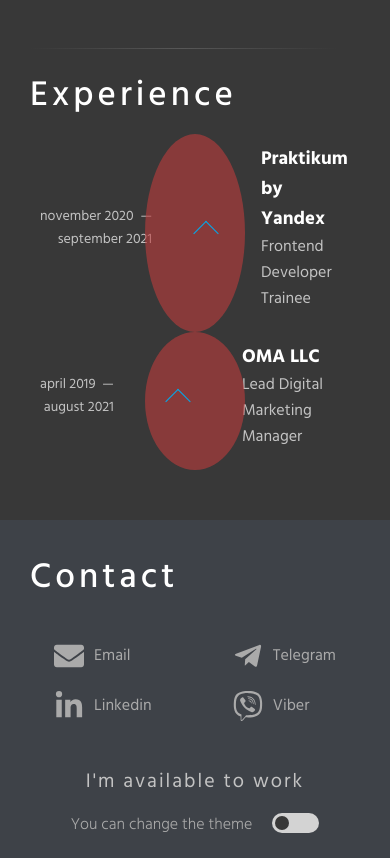
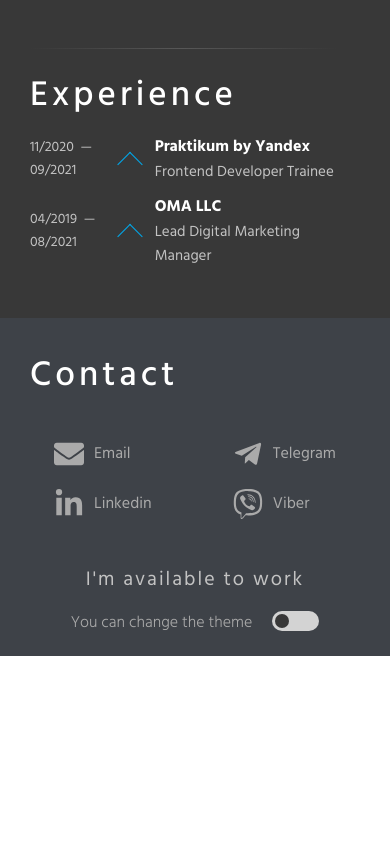
Before and after one commit to kseniya7991/Portfolio, a React (Create React App) app: page / in a window 390 px wide. Shown: the part 5120-5978 px from the top of the page. After the commit the page ends 5776 px from the top, so only its background shows below. Built offline with nearby package versions, Linux system fonts and the light colour scheme.

Commit message:
fix experience block

```diff
--- a/src/components/Experience/Experience.js
+++ b/src/components/Experience/Experience.js
@@ -1,8 +1,9 @@
-import React, { useState } from 'react';
+import React, { useEffect, useState } from 'react';
 // import { FontAwesomeIcon } from '@fortawesome/react-fontawesome';
 // import { faChevronUp } from '@fortawesome/free-solid-svg-icons';
 import StyledLine from '../Permanent components/StyledLine/StyledLine';
 import AnimationArrow from '../Permanent components/AnimationArrow/AnimationArrow';
+import { monthsShort, monthsLong } from '../../files/months';
 
 import './Experience.scss';
 
@@ -12,12 +13,32 @@ function Experience() {
     setIsClicked(!isClicked);
   } */
 
+  const [months, setMonths] = useState(monthsLong);
+
+  const handleWindowResize = () => {
+    if (window.innerWidth < 468) {
+      setMonths(monthsShort);
+    } else {
+      setMonths(monthsLong);
+    }
+  };
+
+  useEffect(() => {
+    handleWindowResize();
+    window.addEventListener('resize', handleWindowResize);
+
+    return (() => {
+      window.removeEventListener('resize', handleWindowResize);
+    });
+  }, []);
+
   const [isClickedArrow, setIsClickedArrow] = useState(false);
 
   const handleClick = (e) => {
     setIsClickedArrow(!isClickedArrow);
     e.currentTarget.querySelector('.Experience__description').classList.toggle('Experience__description_active');
     e.currentTarget.querySelector('.AnimationArrow').classList.toggle('AnimationArrow_active');
+    e.currentTarget.querySelector('.Experience__information').classList.toggle('Experience__information_not-active');
   };
 
   return (
@@ -32,9 +53,16 @@ function Experience() {
           role="button"
           tabIndex={0}
         >
+          <div className="Experience__information Experience__information_not-active">
             <div className="Experience__dates-block">
-            <p className="Experience__dates">november&nbsp;2020&nbsp;&nbsp;&mdash;</p>
-            <p className="Experience__dates">september&nbsp;2021</p>
+              <p className="Experience__dates">
+                {`${months.november}`}
+                2020&nbsp;&nbsp;&mdash;&nbsp;&nbsp;
+              </p>
+              <p className="Experience__dates">
+                {`${months.september}`}
+                2021
+              </p>
             </div>
             <div className="Experience__icon-block ">
               <AnimationArrow isClickedArrow={isClickedArrow} />
@@ -42,6 +70,7 @@ function Experience() {
             <div className="Experience__job">
               <h3 className="Experience__company">Praktikum by Yandex</h3>
               <p className="Experience__position">Frontend Developer Trainee</p>
+            </div>
           </div>
           <div className="Experience__description">
             <span className="Experience__list_name">Experience:</span>
@@ -70,9 +99,16 @@ function Experience() {
           role="button"
           tabIndex={0}
         >
+          <div className="Experience__information Experience__information_not-active">
             <div className="Experience__dates-block">
-            <p className="Experience__dates">april&nbsp;2019&nbsp;&nbsp;&mdash;</p>
-            <p className="Experience__dates">august&nbsp;2021</p>
+              <p className="Experience__dates">
+                {`${months.april}`}
+                2019&nbsp;&nbsp;&mdash;&nbsp;&nbsp;
+              </p>
+              <p className="Experience__dates">
+                {`${months.august}`}
+                2021
+              </p>
             </div>
             <div className="Experience__icon-block ">
               <AnimationArrow isClickedArrow={isClickedArrow} />
@@ -80,6 +116,7 @@ function Experience() {
             <div className="Experience__job">
               <h3 className="Experience__company">OMA LLC</h3>
               <p className="Experience__position">Lead Digital Marketing Manager</p>
+            </div>
           </div>
           <div className="Experience__description">
             <span className="Experience__list_name">Experience:</span>
@@ -99,7 +136,6 @@ function Experience() {
             </ul>
           </div>
         </div>
-
       </section>
     </>
   );
--- a/src/components/Experience/Experience.scss
+++ b/src/components/Experience/Experience.scss
@@ -18,18 +18,17 @@
 
 .Experience__block {
   position: relative;
-  max-width: max-content;
+
+  width: 50%;
   margin: 0 auto;
   padding: 10px;
   cursor: pointer;
 
   color: var(--text-color);
 
-  display: grid;
-  grid-template-columns: 1fr 2fr 2fr;
-  grid-template-rows: max-content max-content;
-  grid-column-gap: 10px;
-  grid-row-gap: 10px;
+  display: flex;
+  flex-direction: column;
+  justify-content: space-between;
 
   &:nth-of-type(1) {
     .Experience__icon-block {
@@ -41,38 +40,67 @@
     margin-bottom: 0px;
   }
 
-  &:hover {
-    transition: 1s;
-    .Experience__information {
-    border-image: linear-gradient(to right, rgba(0, 153, 215, 0) 0%,#6c6c6c99 46%,  rgba(0, 153, 215, 0)93%);
-    border-image-slice: 1;
-    }
+  @include netbook {
+    width: 80%;
   }
+
+  @include tablet {
+    width: 100%;
+    margin-bottom: 10px;
+    padding: 0;
+  }
+}
+
+
+.Experience__information {
+  position: relative;
+
+  display: flex;
+  flex-direction: row;
+  justify-content: space-between;
+  align-items: center;
 
   &::before {
     content: "";
     position: absolute;
-    background-color: #be3c3c99;
-    border-radius: 50%;
-    height: 100%;
-    width: 100px;
-    left: 50%;
-    top: 50%;
-    transform: translate(-50%, -50%);
+    height: 0%;
+    width: 1px;
+    left: -10px;
+    background-color: var(--text-color);
+    opacity: .5;
+    @include activeItemV;
+  }
 
+  &_not-active {
+    @media (hover: hover) {
+      &:hover {
+        &::before {
+          animation: activeItemV .3s forwards;
+        }
+      }
+    }
   }
 }
 
 .Experience__dates-block {
   @include pStyle;
+  width: 130px;
+
   display: flex;
   flex-direction: column;
   justify-content: center;
   align-items: flex-end;
   justify-self: flex-end;
 
-  max-width: max-content;
   font-size: 14px;
+
+  @include tablet {
+    align-items: flex-start;
+  }
+
+  @include mobile {
+    width: 80px;
+  }
 }
 
 .Experience__dates{
@@ -82,26 +110,34 @@
 .Experience__company {
   @include pStyle;
   color: var(--heading-color);
+
+  @include tablet {
+    font-size: 16px;
+  }
 }
 
 .Experience__position {
   @include pStyle;
+
+  @include tablet {
+    font-size: 15px;
+  }
 }
 
 
 .Experience__description {
-  grid-column: 1 / 4;
+  position: relative;
+  height: 0;
+  visibility: hidden;
+  opacity: 0;
+
   box-sizing: border-box;
 
   background-color: var(--background-text-block);
-  border-radius: 5px;
+  border-radius: 10px;
+
   font-size: 14px;
-  height: max-content;
-  overflow: hidden;
-  visibility: hidden;
-  opacity: 0;
   transition: .3s;
-  height: 0;
 
   &_active {
     padding: 10px;
@@ -113,22 +149,20 @@
 }
 
 .Experience__icon-block {
+  height: 100%;
+  margin: 0 auto;
+
   display: flex;
   align-items: center;
   justify-content: center;
   flex-direction: column;
-
-  height: 100%;
-  margin: 0 auto;
-
-
 }
 
 .Experience__icon {
-  transition: .2s;
   width: 25px !important;
   height: 25px;
   color: var(--main-color);
+  transition: .2s;
 }
 
 .Experience__list {
@@ -145,3 +179,13 @@
 .Experience__list_name {
   font-weight: map-get($font-weights, $key: semi-bold);
 }
+
+.Experience__job {
+  display: flex;
+  flex-direction: column;
+  width: 250px;
+
+  @include tablet {
+    width: 220px;
+  }
+}
--- a/src/components/Permanent components/AnimationArrow/AnimationArrow.scss
+++ b/src/components/Permanent components/AnimationArrow/AnimationArrow.scss
@@ -1,4 +1,5 @@
 @import "../../../vendor/scss/variables";
+@import '../../../vendor/scss/mixin';
 
 .AnimationArrow__straight {
   height: 40px;
@@ -12,6 +13,7 @@
   position: relative;
   width: 30px;
   height: 30px;
+  margin: 10px;
 
   &_active {
     .AnimationArrow__line {
@@ -23,8 +25,10 @@
         animation: rotateRightArrowHover .5s forwards;
       }
     }
-}
-}
+  }
+ }
+
+
 
 .AnimationArrow__line {
   position: absolute;
--- /dev/null
+++ b/src/files/months.js
@@ -0,0 +1,29 @@
+export const monthsShort = {
+  january: '01/',
+  february: '02/',
+  march: '03/',
+  april: '04/',
+  may: '05/',
+  june: '06/',
+  july: '07/',
+  august: '08/',
+  september: '09/',
+  october: '10/',
+  november: '11/',
+  december: '12/',
+};
+
+export const monthsLong = {
+  january: 'january ',
+  february: 'february ',
+  march: 'march ',
+  april: 'april ',
+  may: 'may ',
+  june: 'june ',
+  july: 'july ',
+  august: 'august ',
+  september: 'september ',
+  october: 'october ',
+  november: 'november ',
+  december: 'december ',
+};
--- a/src/vendor/scss/_mixin.scss
+++ b/src/vendor/scss/_mixin.scss
@@ -79,6 +79,19 @@
   }
 }
 
+// Анимация выделения блока, вертикальная
+@mixin activeItemV() {
+  @keyframes #{activeItemV} {
+    from {
+      height: 0;
+    }
+
+    to {
+      height: 100%;
+    }
+  }
+}
+
 //Анимация набора текста
 @mixin typingText() {
   @keyframes #{typingText} {
@@ -103,6 +116,22 @@
 
     50% {
       border-color: white;
+    }
+  }
+}
+
+// Анимация пульсации в блоке Experience
+@mixin pulse() {
+  @keyframes #{pulse} {
+    0% {
+      -moz-box-shadow: 0 0 0 0 var(--main-color);
+      box-shadow: 0 0 0 0 var(--main-color);
+      opacity: 0.4;
+    }
+    100% {
+      -moz-box-shadow: 0 0 0 15px var(--main-color);
+      box-shadow: 0 0 0 15px var(--main-color);
+      opacity: 0;
     }
   }
 }
--- a/src/vendor/scss/_variables.scss
+++ b/src/vendor/scss/_variables.scss
@@ -28,7 +28,7 @@ $breakpoint-min: 320px;
 --switch-color: #d3d3d3;
 --text-color: #c3c3c3;
 --text-color-second: #aaa;
---background-text-block: rgba(221, 221, 221, 0.068);
+--background-text-block: rgb(65, 65, 65);
 --icon-color: #aaa;
 --heading-color: #fff;
 --font-weight-light: 300;
@@ -42,14 +42,13 @@ $breakpoint-min: 320px;
 }
 
 .Theme_light {
-  --heading-color: #fff;
   --main-color: #661dc5;
   --primary-color: #fff;
   --nav-color: #d3d3d3;
   --switch-color: #3e4248;
   --text-color: #616161;
   --text-color-second: #797979;
-  --background-text-block: rgba(221, 221, 221, 0.322);
+  --background-text-block: #fff;
   --icon-color: #616161;
   --heading-color: #5f5f5f;
   --font-weight-text: 500;
```
Lines whose indentation alone changed are shown as unchanged.
